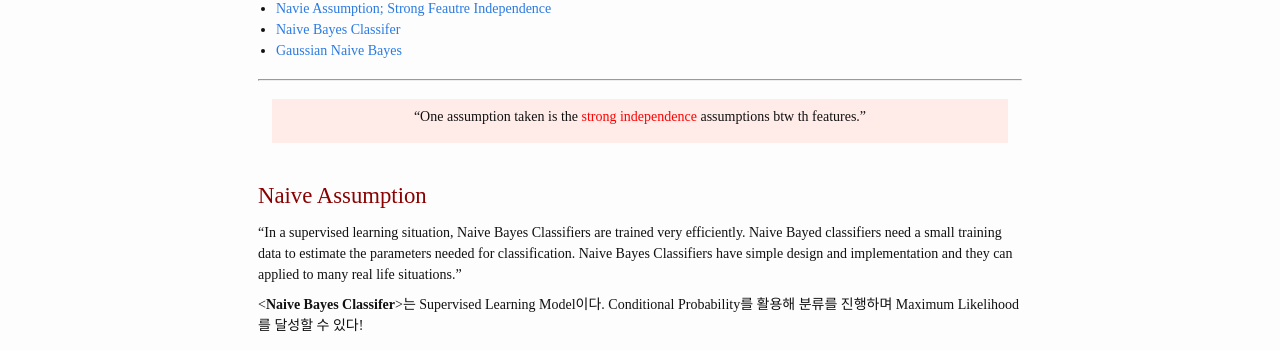
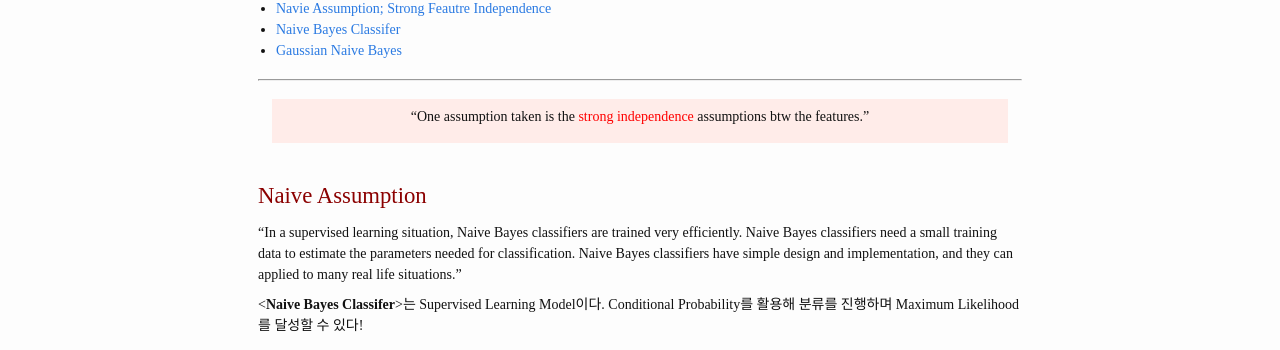
Before and after one commit to BlueHorn07/computer_science, a Jekyll site: the page built from _posts/data-mining/2021-05-09-naive-bayes-classifier.md, in a window 1280 px wide. Shown: the part 512-862 px from the top of the page. Built offline with Jekyll 4.4.1, drawn with Linux system fonts in a browser that asks for light colours; nearby versions of some CDN libraries; some web fonts are replaced.

Commit message:
fix typo

```diff
--- a/_posts/data-mining/2021-05-09-naive-bayes-classifier.md
+++ b/_posts/data-mining/2021-05-09-naive-bayes-classifier.md
@@ -32,13 +32,13 @@ $$
 
 <div class="statement" markdown="1" align="center">
 
-"One assumption taken is the <span style="color:red;">strong independence</span> assumptions btw th features."
+"One assumption taken is the <span style="color:red;">strong independence</span> assumptions btw the features."
 
 </div>
 
 ### Naive Assumption
 
-"In a supervised learning situation, Naive Bayes Classifiers are trained very efficiently. Naive Bayed classifiers need a small training data to estimate the parameters needed for classification. Naive Bayes Classifiers have simple design and implementation and they can applied to many real life situations."
+"In a supervised learning situation, Naive Bayes classifiers are trained very efficiently. Naive Bayes classifiers need a small training data to estimate the parameters needed for classification. Naive Bayes classifiers have simple design and implementation, and they can applied to many real life situations."
 
 \<**Naive Bayes Classifer**\>는 Supervised Learning Model이다. Conditional Probability를 활용해 분류를 진행하며 Maximum Likelihood를 달성할 수 있다!
 
```
